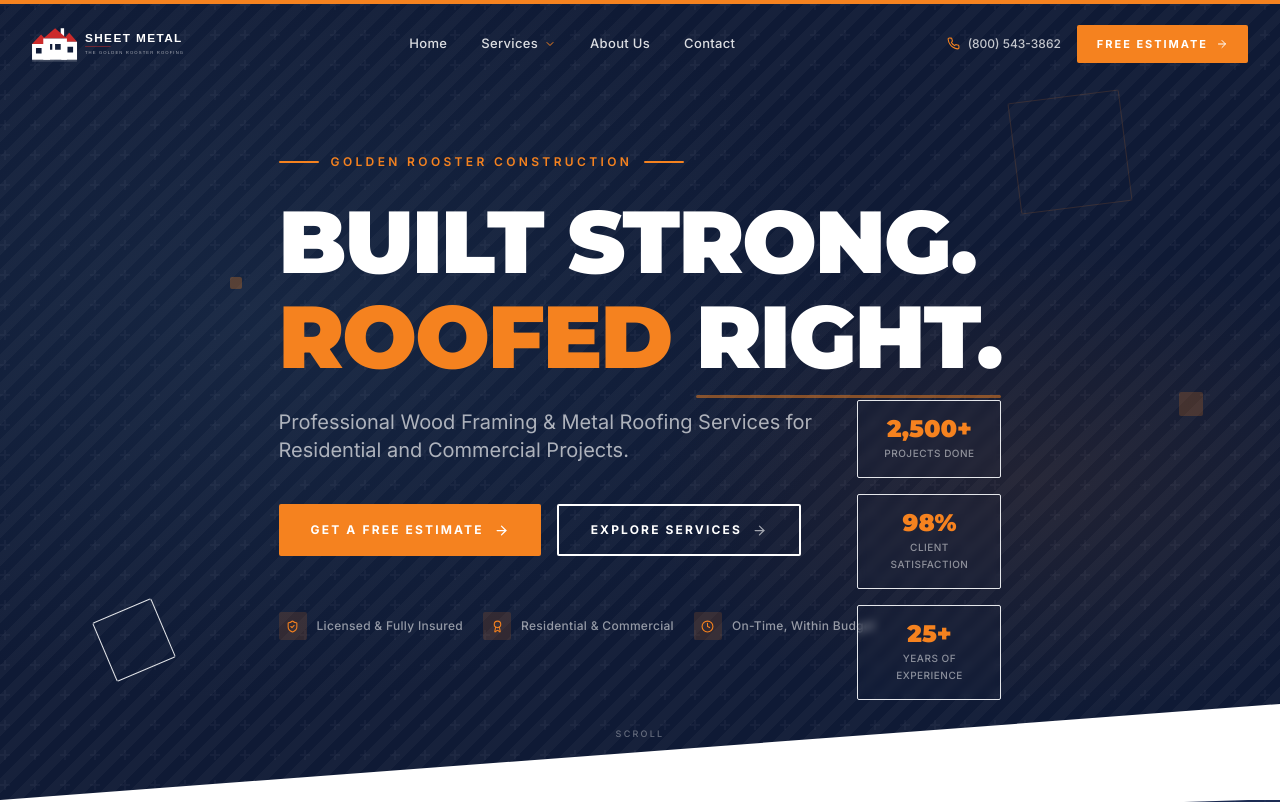
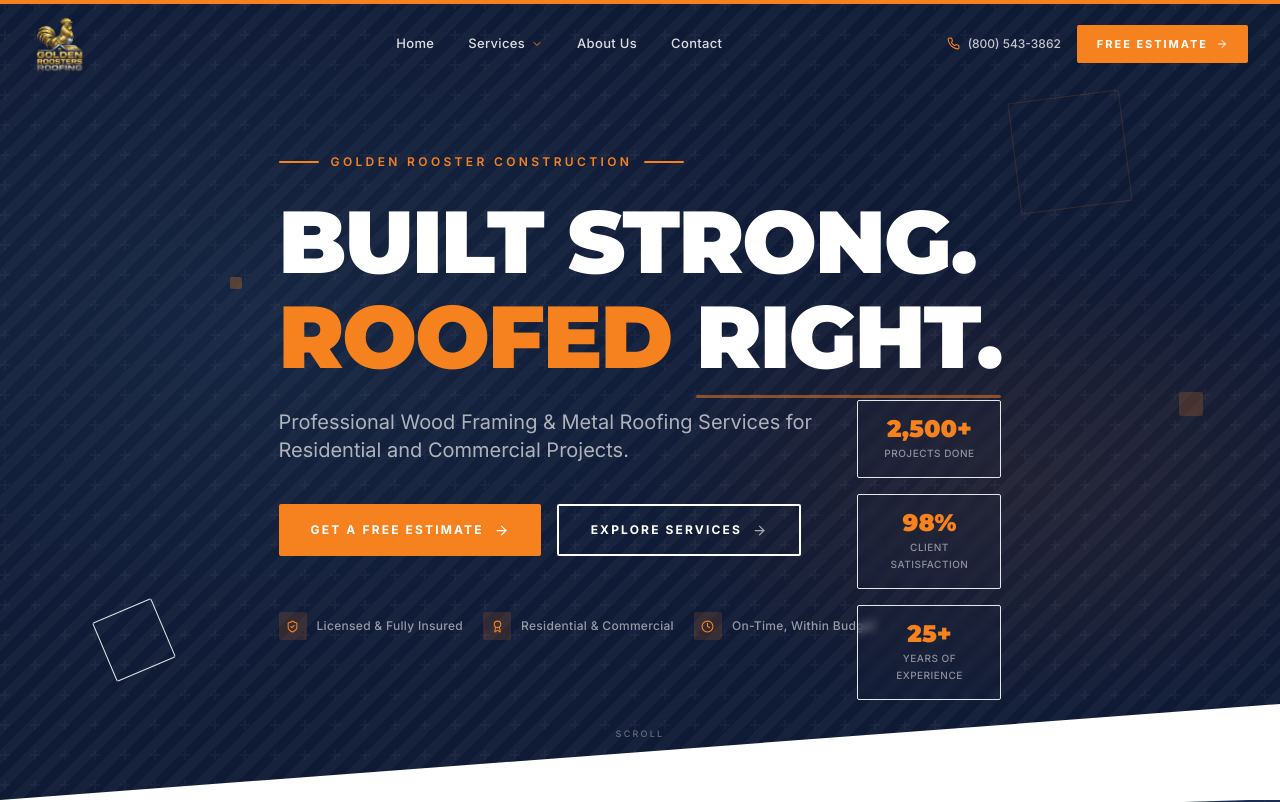
Before and after one commit to alonsogutierrez/goldenrooster-fe, a Next.js app: page / in a window 1280 px wide. Shown: the top 802 px of the page. Built offline with nearby package versions, Linux system fonts and the light colour scheme.

Commit message:
feat: modify golden roosters roofing logo

```diff
--- a/src/components/layout/Footer.tsx
+++ b/src/components/layout/Footer.tsx
@@ -28,11 +28,11 @@ export default function Footer() {
 
           {/* ── Brand column ── */}
           <div className="lg:col-span-1 space-y-5">
-            <Link href="/" aria-label="Sheet Metal – Home">
-              <div className="relative h-10 w-[184px]">
+            <Link href="/" aria-label="Golden Roosters Roofing – Home">
+              <div className="relative h-20 w-[180px]">
                 <Image
-                  src="/logo-white.svg"
-                  alt="The Golden Rooster Sheet Metal Roofing"
+                  src="/logo-rooster.png"
+                  alt="Golden Roosters Roofing logo"
                   fill
                   className="object-contain object-left"
                 />
--- a/src/components/layout/Navbar.tsx
+++ b/src/components/layout/Navbar.tsx
@@ -57,15 +57,19 @@ export default function Navbar() {
               className="relative flex items-center flex-shrink-0 group"
               aria-label={`${SITE.name} – Home`}
             >
-              <div className="relative h-9 w-[166px] transition-all duration-300 group-hover:opacity-90">
+              <motion.div
+                className="relative h-14 w-[140px] transition-all duration-300 group-hover:opacity-90"
+                animate={{ x: [0, 4, 0, -4, 0] }}
+                transition={{ duration: 6, repeat: Infinity, ease: "easeInOut" }}
+              >
                 <Image
-                  src="/logo-white.svg"
+                  src="/logo-rooster.png"
                   alt={`${SITE.fullName} logo`}
                   fill
                   className="object-contain object-left"
                   priority
                 />
-              </div>
+              </motion.div>
             </Link>
 
             {/* ── Desktop Navigation ── */}
```
Also changed, not shown: public/logo-rooster.png (added).
